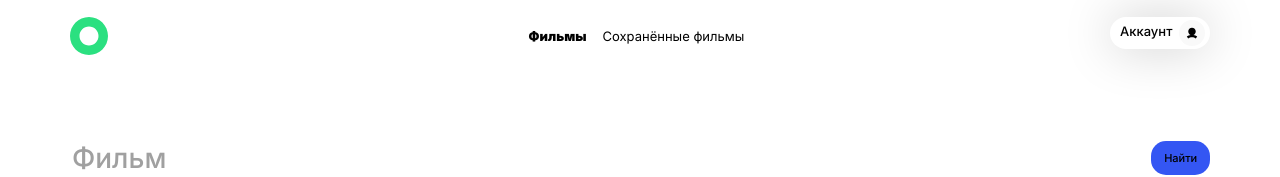
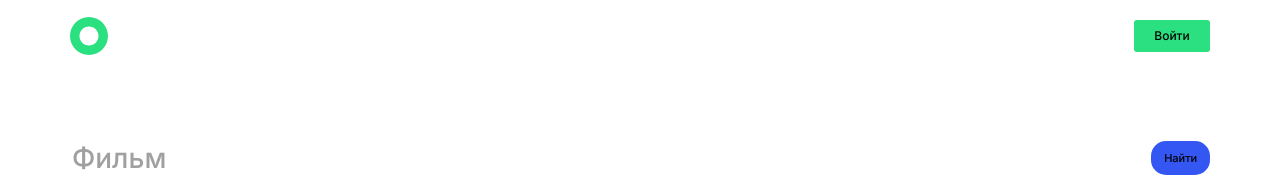
Before and after one commit to taniauvya/movies-explorer-frontend, a React (Create React App) app: page /movies in a window 1280 px wide. Shown: the top 177 px of the page. Built offline with nearby package versions, Linux system fonts and the light colour scheme.

Commit message:
CSS - Header unregistered

```diff
--- a/src/components/App/App.js
+++ b/src/components/App/App.js
@@ -1,3 +1,4 @@
+import React from 'react';
 import { Route, Routes } from 'react-router-dom';
 import './App.css';
 import ScrollToAnchor from '../ScrollToAnchor/ScrollToAnchor';
@@ -7,10 +8,14 @@ import SavedMovies from '../SavedMovies/SavedMovies';
 import Profile from '../Profile/Profile';
 import Register from '../Register/Register';
 import Login from '../Login/Login';
-
+import { CurrentUserContext } from '../../contexts/CurrentUserContext.js';
 
 const App = () => {
+
+  const [currentUser, setCurrentUser] = React.useState({ name: '', about: '', email: '' });
+
   return (
+    <CurrentUserContext.Provider value={currentUser}>
       <div className='app'>
         <ScrollToAnchor />
         <Routes>
@@ -22,6 +27,7 @@ const App = () => {
           <Route path="/signup" element={<Register />} />
         </Routes>
       </div>
+    </CurrentUserContext.Provider >
   );
 }
 
--- a/src/components/Header/Header.css
+++ b/src/components/Header/Header.css
@@ -65,3 +65,35 @@
     width: 12px;
     height: 12px;
 }
+
+.header__container_login {
+    display: flex;
+    flex-direction: row;
+    align-items: center;
+    gap: 5px;
+}
+
+.header__register_link {
+    text-decoration: none;
+    outline-color: transparent;
+    color: #fff;
+    font-weight: 500;
+    font-size: 12px;
+    line-height: 16px;
+}
+
+.header__login_link {
+    text-decoration: none;
+    outline-color: transparent;
+    color: #000;
+    font-weight: 500;
+    font-size: 12px;
+    line-height: 16px;
+    background-color: #2BE080;
+    display: flex;
+    justify-content: center;
+    align-items: center;
+    width: 76px;
+    height: 32px;
+    border-radius: 3px;
+}
--- a/src/components/Header/Header.js
+++ b/src/components/Header/Header.js
@@ -1,26 +1,46 @@
+import React from 'react';
 import { NavLink, Link } from 'react-router-dom';
 import './Header.css'
 import imgLogo from '../../images/logo.svg'
 import imgAccountButton from '../../images/account-button.svg'
+import { CurrentUserContext } from '../../contexts/CurrentUserContext.js';
 
 const Header = ({ linkClass, accountClass }) => {
 
+    const currentUser = React.useContext(CurrentUserContext);
     const linkClassNav = ({ isActive }) => `${linkClass || ""} header__link ${isActive ? "header__link_active" : ""}`;
+
+    let linksElem;
+    if (currentUser?.name === '') {
+        linksElem =
+            <div className="header__container_login">
+                <Link to="/signup" className="header__register_link">Регистрация</Link>
+                <Link to="/signin" className="header__login_link">Войти</Link>
+            </div>
+    }
+    else {
+        linksElem =
+            <div className={`header__account_container ${accountClass || ""}`}>
+                <Link to="/profile" className="header__account_link">Аккаунт</Link>
+                <div className="header__container_account_img">
+                    <img alt="Аккаунт" className="header__account_img" src={imgAccountButton} />
+                </div>
+            </div>
+    }
 
     return (
         <div className="header">
             <div className='header__container'>
                 <img alt="logo" src={imgLogo} />
-                <div className="header___container_link">
-                    <NavLink to="/movies" className={linkClassNav}>Фильмы</NavLink>
-                    <NavLink to="/saved-movies" className={linkClassNav}>Сохранённые фильмы</NavLink>
-                </div>
-                <div className={`header__account_container ${accountClass || ""}`}>
-                    <Link to="/profile" className="header__account_link">Аккаунт</Link>
-                    <div className="header__container_account_img">
-                        <img alt="Аккаунт" className="header__account_img" src={imgAccountButton} />
+                {(currentUser?.name !== '') &&
+                    <div className="header___container_link">
+                        <NavLink to="/movies" className={linkClassNav}>Фильмы</NavLink>
+                        <NavLink to="/saved-movies" className={linkClassNav}>Сохранённые фильмы</NavLink>
                     </div>
-                </div>
+                }
+
+                {linksElem}
+
             </div>
         </div>
     )
--- a/src/components/Promo/Promo.css
+++ b/src/components/Promo/Promo.css
@@ -66,6 +66,7 @@
 
 .header_account_color {
     background-color: #2BE080;
+    box-shadow: none !important;
 }
 
 .header_link_color {
--- /dev/null
+++ b/src/contexts/CurrentUserContext.js
@@ -0,0 +1,3 @@
+import React from 'react';
+
+export const CurrentUserContext = React.createContext();
```
Lines whose indentation alone changed are shown as unchanged.
